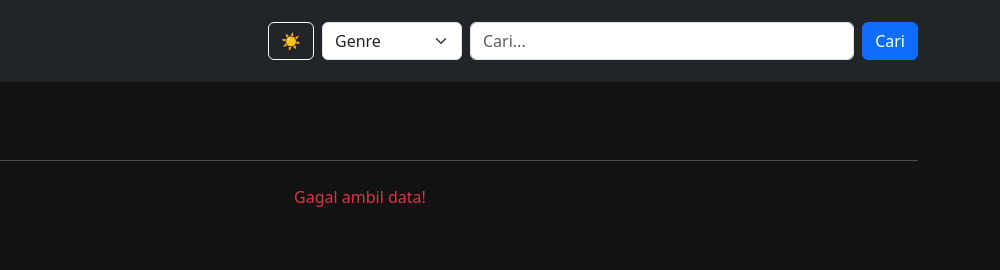
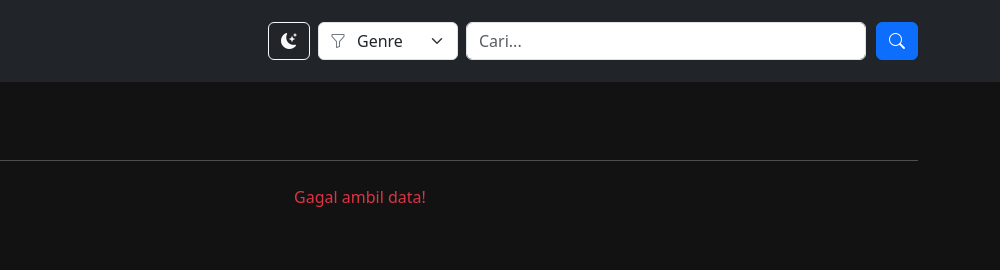
Before and after one commit to Deku-foryou/Projek-AozoraNime, a plain HTML site: page index.html in a window 1280 px wide. Shown: the top 270 px of the page, 280-1280 px from the left. Drawn offline with nearby package versions, Linux system fonts and the light colour scheme; no server answers.

Commit message:
nambah icon

```diff
--- a/app.js
+++ b/app.js
@@ -224,7 +224,7 @@ themeToggle.addEventListener("click", () => {
 // Fungsi Mengaktifkan Mode Terang
 function enableLightMode() {
   body.classList.add("light-mode");
-  themeToggle.innerHTML = "🌙";
+  themeToggle.innerHTML = '<i class="bi bi-moon-stars-fill"></i>';
   themeToggle.classList.replace("btn-outline-light", "btn-outline-dark");
 
   navbar.classList.remove("navbar-dark", "bg-dark");
@@ -236,7 +236,7 @@ function enableLightMode() {
 // Fungsi Mengaktifkan Mode Gelap (Balik ke Awal)
 function disableLightMode() {
   body.classList.remove("light-mode");
-  themeToggle.innerHTML = "☀️";
+ themeToggle.innerHTML = '<i class="bi bi-sun-fill"></i>';
   themeToggle.classList.replace("btn-outline-dark", "btn-outline-light");
 
   navbar.classList.add("navbar-dark", "bg-dark");
--- a/index.html
+++ b/index.html
@@ -12,6 +12,10 @@
     <link
       href="https://cdn.jsdelivr.net/npm/bootstrap@5.3.0/dist/css/bootstrap.min.css"
       rel="stylesheet"
+    />
+    <link
+      rel="stylesheet"
+      href="https://cdn.jsdelivr.net/npm/bootstrap-icons@1.11.3/font/bootstrap-icons.min.css"
     />
     <link rel="stylesheet" href="src/style/style.css" />
   </head>
@@ -44,14 +48,16 @@
             class="btn btn-outline-light me-2"
             style="white-space: nowrap"
           >
-            ☀️
+            <i class="bi bi-moon-stars-fill"></i>
           </button>
 
-          <select
-            id="genre-select"
-            class="form-select me-2"
-            style="max-width: 140px"
+          <div
+            class="position-relative me-2"
+            style="max-width: 140px; width: 100%"
           >
+            <i class="bi bi-funnel genre-icon"></i>
+
+            <select id="genre-select" class="form-select genre-select">
               <option value="">Genre</option>
               <option value="1">Action</option>
               <option value="4">Comedy</option>
@@ -59,14 +65,21 @@
               <option value="22">Romance</option>
               <option value="14">Horror</option>
             </select>
+          </div>
 
           <input
             type="text"
             id="search-input"
-            class="form-control me-2"
+            class="form-control"
             placeholder="Cari..."
           />
-          <button class="btn btn-primary" id="search-button">Cari</button>
+          <button
+            class="btn btn-primary"
+            id="search-button"
+            style="margin-left: 10px"
+          >
+            <i class="bi bi-search"></i>
+          </button>
         </div>
       </div>
     </nav>
--- a/src/style/style.css
+++ b/src/style/style.css
@@ -7,6 +7,23 @@
       #anime-weekly .col {
         display: flex;
       }
+
+
+             .genre-select {
+         padding-left: 38px;
+         height: 38px;
+             }
+
+       .genre-icon {
+         position: absolute;
+         left: 12px;
+         top: 50%;
+         transform: translateY(-50%);
+         font-size: 16px;
+         color: #6c757d;
+         pointer-events: none;
+         }
+
 
       .card {
         background-color: #1e1e1e;
```
Lines whose indentation alone changed are shown as unchanged.
